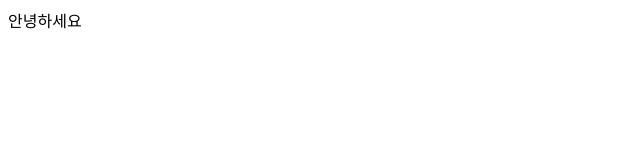
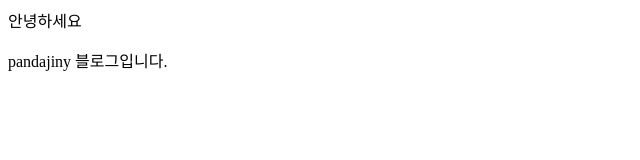
Before and after one commit to pandajiny/pandajiny.github.io, a plain HTML site: page docs/index.html in a window 1280 px wide. Shown: the whole page, without its empty margins (0-640 px from the left). Drawn offline with Linux system fonts and the light colour scheme.

Commit message:
check connection for gh pages

```diff
--- a/docs/index.html
+++ b/docs/index.html
@@ -1 +1,6 @@
-<html><body> 안녕하세요 </body></html>
+<html>
+  <body>
+    안녕하세요
+    <p>pandajiny 블로그입니다.</p>
+  </body>
+</html>
```
